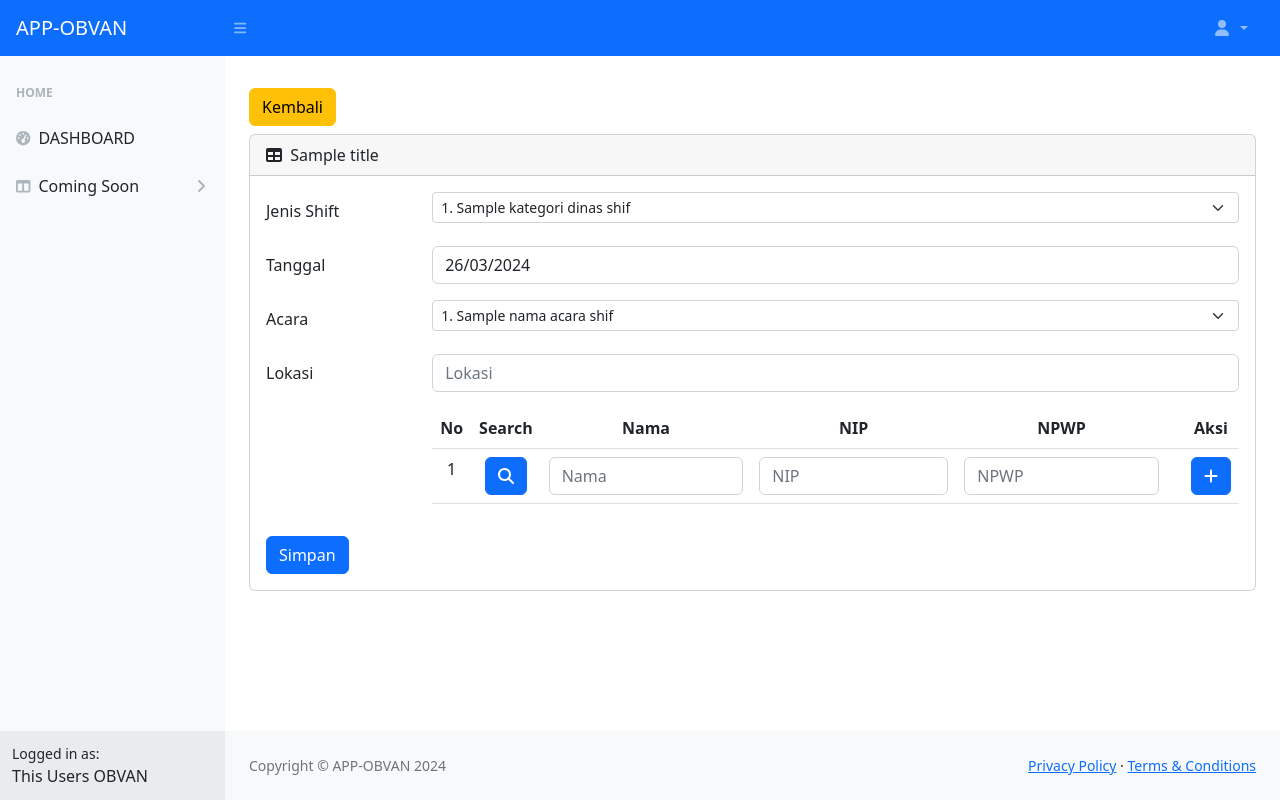
After one commit to mrdanikardinal/app-obvan, a CodeIgniter 4 app: template app/Views/dinas-shifting/create.php in a window 1280 px wide. The commit adds this page. Run offline with PHP 8.4 and a stand-in for CodeIgniter, Linux system fonts and the light colour scheme; the template is opened without the code that fills it: most values are stand-ins (such as "Sample title", 1, 10 or a date in 2020); data that the repository does not hold is empty; some libraries are stand-ins or nearby versions.

Commit message:
membuat fitur baru dinas shift insert OK

```diff
--- a/app/Config/Routes.php
+++ b/app/Config/Routes.php
@@ -69,6 +69,9 @@ $routes->get('dinas-lembur', 'DinasLembur::index');
 
 //start dinas shifting
 $routes->get('dinas-shifting', 'DinasShifting::index');
+$routes->get('dinas-shifting/create', 'DinasShifting::create');
+$routes->post('dinas-shifting/save', 'DinasShifting::save');
+
 
 //end dinas shifting
 
--- /dev/null
+++ b/app/Views/dinas-shifting/create.php
@@ -0,0 +1,245 @@
+<?= $this->extend('layout/template'); ?>
+<?= $this->section('content'); ?>
+<?= $this->include('layout/nav_bar'); ?>
+<div id="layoutSidenav">
+    <?= $this->include('layout/side_bar'); ?>
+    <div id="layoutSidenav_content">
+        <style>
+            .error {
+                color: var(--bs-danger);
+            }
+        </style>
+        <main>
+            <div class="container-fluid px-4">
+                <h5 class="mt-4">
+
+                </h5>
+                <a href="<?= base_url("dinas-shifting") ?>" class="btn btn-warning my-2">Kembali</a>
+
+                <div class="card mb-4">
+                    <div class="card-header">
+                        <i class="fas fa-table me-1"></i>
+                        <?= $title ?>
+                    </div>
+                    <div class="card-body">
+                        <?php
+                        $nomor = 1;
+                        $nomor2 = 1;
+
+                        ?>
+                        <form id="formAddDinasShifting" method="post" action="<?= base_url("/dinas-shifting/save"); ?>">
+
+                            <?= csrf_field(); ?>
+
+                            <div class="row mb-3">
+                                <label for="kategoriDinasShif" class="col-sm-2 col-form-label">Jenis Shift</label>
+                                <div class="col-sm-10">
+
+                                    <select name="kategoriDinasShif" id="kategoriDinasShif" class="form-select form-select-sm" aria-label="Small select example">
+                                        <?php foreach ($allKategoriDinasShif as $key => $valueKategori) : ?>
+                                            <option value="<?= $valueKategori['id_kategori_shif'] ?>"><?= $nomor++ . '. ' . $valueKategori['nama_kategori_shif'] ?></option>
+                                        <?php endforeach; ?>
+                                    </select>
+                                </div>
+                            </div>
+                            <div class="row mb-3">
+                                <label for="tanggalDinas" class="col-sm-2 col-form-label">Tanggal</label>
+                                <div class="col-sm-10">
+                                    <input type="text" required class="form-control" placeholder="Klik disini" id="tanggalDinas" name="tanggalDinas" value="<?= old('tanggalDinas'); ?>">
+
+                                </div>
+                            </div>
+                            <div class="row mb-3">
+                                <label for="namaAcaraDinasShif" class="col-sm-2 col-form-label">Acara</label>
+                                <div class="col-sm-10">
+                                <select name="namaAcaraDinasShif" id="namaAcaraDinasShif" class="form-select form-select-sm" aria-label="Small select example">
+                                        <?php foreach ($allNamaAcaraShif as $key => $valueNamaAcara) : ?>
+                                            <option value="<?= $valueNamaAcara['id_acara_shift'] ?>"><?= $nomor2++ . '. ' . $valueNamaAcara['nama_acara_shift'] ?></option>
+                                        <?php endforeach; ?>
+                                    </select>
+
+                                </div>
+                            </div>
+                            <div class="row mb-3">
+                                <label for="lokasiDinasShif" class="col-sm-2 col-form-label">Lokasi</label>
+                                <div class="col-sm-10">
+                                    <input type="text" required class="form-control" placeholder="Lokasi" id="lokasiDinasShif" name="lokasiDinasShif" value="<?= old('lokasiDinasShif'); ?>">
+                                </div>
+                            </div>
+
+
+                            <div class="row mb-3">
+
+                                <div class="col-sm-10 offset-sm-2">
+                                    <table class="table formTambahDinasShif">
+                                        <tr>
+                                            <th class="text-center">No</th>
+                                            <th class="text-center">Search</th>
+                                            <th class="text-center">Nama</th>
+                                            <th class="text-center">NIP</th>
+                                            <th class="text-center">NPWP</th>
+                                            <th class="text-center"></th>
+                                            <th class="text-center">Aksi</th>
+                                        </tr>
+                                        <tr>
+                                            <td class="rownumberDinasShif text-center">
+                                                1
+                                            </td>
+                                            <td class="text-center">
+                                                <button type="button" class="btn btn-primary clickShowAllCrewForDinasShif" data-bs-toggle="modal" data-bs-target="#dinallModalDinasShif"><i class="fa-solid fa-search"></i></button>
+                                            </td>
+                                            <td class="text-center">
+                                                <input type="text" required class="form-control" name="nama[]" placeholder="Nama">
+                                            </td>
+                                            <td class="text-center">
+                                                <input type="text" required class="form-control" name="nip[]" placeholder="NIP">
+                                            </td>
+                                            <td class="text-center">
+                                                <input type="text" required class="form-control" name="npwp[]" placeholder="NPWP">
+                                            </td>
+                                            <td class="text-center"><input type="hidden" name="id_user[]"></td>
+                                            <td class="text-center">
+                                                <button type="button" required class="btn btn-primary btnAddForDinasShif"><i class="fa-solid fa-plus"></i></button>
+                                            </td>
+
+                                        </tr>
+                                    </table>
+                                </div>
+                            </div>
+                            <button type="submit" class="btn btn-primary">Simpan</button>
+                        </form>
+
+                    </div>
+                </div>
+            </div>
+
+        </main>
+        <!-- Start Modal show all user-->
+        <div class="modal fade" id="dinallModalDinasShif" tabindex="-1" aria-labelledby="exampleModalLabel" aria-hidden="true">
+            <div class="modal-dialog modal-xl">
+                <div class="modal-content">
+                    <div class="modal-header">
+                        <h1 class="modal-title fs-5" id="exampleModalLabel">Data Pegawai OBVAN</h1>
+                        <button type="button" class="btn-close" data-bs-dismiss="modal" aria-label="Close"></button>
+                    </div>
+                    <div class="modal-body">
+                        <!--  -->
+                        <table id="tableOBShow" class="table table-bordered table-hover text-center align-middle">
+                            <thead>
+                                <tr>
+                                    <th>No</th>
+                                    <th>Nama Crew</th>
+                                    <th>Golongan</th>
+                                    <th>Jabatan Fungsional</th>
+                                    <th>NIP</th>
+                                    <th>NPWP</th>
+                                    <th>Pilih</th>
+                                </tr>
+                            </thead>
+                            <tbody>
+                                <?php $number = 1; ?>
+                                <?php foreach ($allDataUsers as $key => $valueDataUsers) : ?>
+                                    <tr>
+                                        <td><?= $number++; ?></td>
+                                        <td><?= $valueDataUsers['fullname']; ?></td>
+                                        <td><?= $valueDataUsers['golongan']; ?></td>
+                                        <td><?= $valueDataUsers['jab_fung']; ?></td>
+                                        <td><?= $valueDataUsers['nip']; ?></td>
+                                        <td><?= $valueDataUsers['npwp']; ?></td>
+                                        <td>
+                                            <button type="button" required class="btn btn-success selectCrewDinasShif" data-id_crew="<?= $valueDataUsers['id']; ?>" data-fullname="<?= $valueDataUsers['fullname']; ?>" data-golongan="<?= $valueDataUsers['golongan']; ?>" data-nip="<?= $valueDataUsers['nip']; ?>" data-jab_fung="<?= $valueDataUsers['jab_fung'] ?>" data-golongan="<?= $valueDataUsers['golongan']; ?>" data-npwp="<?= $valueDataUsers['npwp'] ?>">
+                                                <i class="fa-solid fa-check"></i></button>
+                                        </td>
+
+                                    </tr>
+
+                                <?php endforeach; ?>
+                            </tbody>
+
+                        </table>
+
+                        <!--  -->
+                    </div>
+                    <div class="modal-footer">
+                        <button type="button" class="btn btn-secondary" data-bs-dismiss="modal">Close</button>
+                    </div>
+                </div>
+            </div>
+        </div>
+        <!-- End Modal show all user-->
+        <script type="text/javascript">
+            // Example starter JavaScript for disabling form submissions if there are invalid fields
+            (() => {
+                'use strict'
+
+                // Fetch all the forms we want to apply custom Bootstrap validation styles to
+                const forms = document.querySelectorAll('.needs-validation')
+
+                // Loop over them and prevent submission
+                Array.from(forms).forEach(form => {
+                    form.addEventListener('submit', event => {
+                        if (!form.checkValidity()) {
+                            event.preventDefault()
+                            event.stopPropagation()
+                        }
+                        //check validation green and red
+                        form.classList.add('was-validated')
+                    }, false)
+                })
+            })()
+
+            //validation ok javascript
+            $("#formAdd").validate({
+                errorPlacement: function($error, $element) {
+                    // $error.appendTo($element.closest("td").css({"color": "red"}));
+                    $error.appendTo($element.closest("td"));
+                },
+                rules: {
+                    'naBar[]': {
+                        required: true
+                    },
+                    'merk[]': {
+                        required: true
+                    },
+                    'sN[]': {
+                        required: true
+                    },
+                    'jumlah[]': {
+                        required: true,
+                        digits: true
+                    }
+
+                },
+                messages: {
+                    'naBar[]': {
+                        required: "nama harus di isi !"
+                    },
+                    'merk[]': {
+                        required: "jika merk kosong beri tanda - !"
+                    },
+                    'sN[]': {
+                        required: "jika serial number kosong beri tanda - !"
+                    },
+                    'jumlah[]': {
+                        required: "jumlah harus di isi !",
+                        digits: "isi dengan angka !"
+
+                    }
+
+
+                },
+                errorElement: "em",
+
+
+
+
+            });
+
+            // jQuery.validator.addMethod("validDate", function(value, element) {
+            //         return this.optional(element) || moment(value, "DD/MM/YYYY").isValid();
+            //     }, "Please enter a valid date in the format DD/MM/YYYY");
+        </script>
+        <?= $this->include('layout/footer'); ?>
+    </div>
+</div>
+<?= $this->endSection('content'); ?>
--- a/public/js/dinall.js
+++ b/public/js/dinall.js
@@ -1195,3 +1195,115 @@ $(document).ready(function () {
 
 
 //End table surat tugas ====================================================================
+
+
+//start Dinas Shifting
+
+$(document).ready(function () {
+
+    $('#dinallTableDinasShift').on('shown.bs.modal', function () {
+        $('.dataTables_filter input').focus();
+    });
+    $(function () {
+        $("#tanggalDinas").datepicker({
+            dateFormat: 'dd/mm/yy',
+            timespicker: false
+
+        });
+    });
+    $( "#tanggalDinas" ).datepicker({dateFormat:"dd/mm/yy"}).datepicker("setDate",new Date());
+
+});
+
+$(document).ready(function () {
+    $('#dinallModalDinasShif').on('shown.bs.modal', function () {
+        $('.dataTables_filter input').focus();
+    });
+    $(document).on('click', '.clickShowAllCrewForDinasShif', function (event) {
+        // Menyimpan elemen yang diklik untuk digunakan nanti
+        let $currentSearchBarang = $(event.currentTarget);
+        let allSearchBarang = $('.clickShowAllCrewForDinasShif');
+
+        // Mengatur event handler untuk elemen .select menggunakan event delegation
+        $(document).off('click', '.selectCrewDinasShif').on('click', '.selectCrewDinasShif', function () {
+            let idCrew = $(this).data('id_crew');
+            let fullname = $(this).data('fullname');
+            let jabfung = $(this).data('jab_fung');
+            let nip = $(this).data('nip');
+            let npwp = $(this).data('npwp');
+
+            // Mengisi nilai input pada elemen .searchBarang
+            $currentSearchBarang.parent().next().children().val(fullname);
+            $currentSearchBarang.parent().next().next().children().val(nip);
+            $currentSearchBarang.parent().next().next().next().children().val(npwp);
+            $currentSearchBarang.parent().next().next().next().next().children().val(idCrew);
+            let currentIndex = allSearchBarang.index($currentSearchBarang);
+            let isLastElement = currentIndex === allSearchBarang.length - 1;
+
+            if (isLastElement) {
+                // Jika iya, tambahkan baris baru dan nomori ulang
+                // addnewrow();
+                renumberRows();
+            }
+            $('#dinallModalDinasShif').modal('hide');
+
+        });
+    });
+});
+
+
+$(".btnAddForDinasShif").click(function () {
+    addnewrowDinasShif();
+    renumberDinasShif();
+});
+    // Remove Row
+    $("body").delegate('.btnHapusForDinasShif', 'click', function () {
+        $(this).parent().parent().remove();
+        renumberDinasShif();
+        // $(this).parents('tr').remove();
+    });
+
+function addnewrowDinasShif() {
+    let tr = `<tr>
+        <td class="rownumberDinasShif text-center">
+        </td>
+        <td class="text-center">
+        <button type="button" class="btn btn-primary clickShowAllCrewForDinasShif" data-bs-toggle="modal" data-bs-target="#dinallModalDinasShif"><i class="fa-solid fa-search"></i></button>
+        </td>
+        <td class="text-center">
+        <input type="text" required class="form-control" name="nama[]" placeholder="Nama">
+        </td>
+        <td class="text-center">
+        <input type="text" required class="form-control" name="nip[]" placeholder="NIP">
+        </td>
+        <td class="text-center">
+        <input type="text" required class="form-control" name="npwp[]" placeholder="NPWP">
+        </td>
+        <td class="text-center"><input type="hidden" name="id_user[]"></td>
+        <td class="text-center">
+            <button type="button" required class="btn btn-danger btnHapusForDinasShif"><i class="fa-solid fa-trash"></i></button>
+        </td>
+    </tr>`;
+    $('.formTambahDinasShif').append(tr);
+};
+
+function renumberDinasShif() {
+    $(".formTambahDinasShif").children().children().each(function (i, v) {
+
+        $(this).find(".rownumberDinasShif").text(i);
+        //   $(this).find(".rownumber").val(i + 1); index i dimulai dari 0
+        // console.log(i);
+    });
+}
+
+$('#dinallTableDinasShift').DataTable({
+    scrollX: true,
+    scrollCollapse: true,
+    scrollY: '70vh',
+    "lengthMenu": [[25, 50, 100, -1], [25, 50, 100, 200]]
+
+},
+);
+
+
+//End Dinas Shifting
```
Also changed, not shown: app/Controllers/DinasShifting.php (+66 -2 lines), app/Models/AcaraDinasShiftingModel.php (added, +23 -0 lines), app/Models/CrewDinasShiftingModel.php (added, +26 -0 lines), app/Models/DinasShiftingModel.php (added, +47 -0 lines), app/Models/KategoriShiftingModel.php (added, +26 -0 lines), app/Views/dinas-shifting/index.php (+74 -2 lines).
